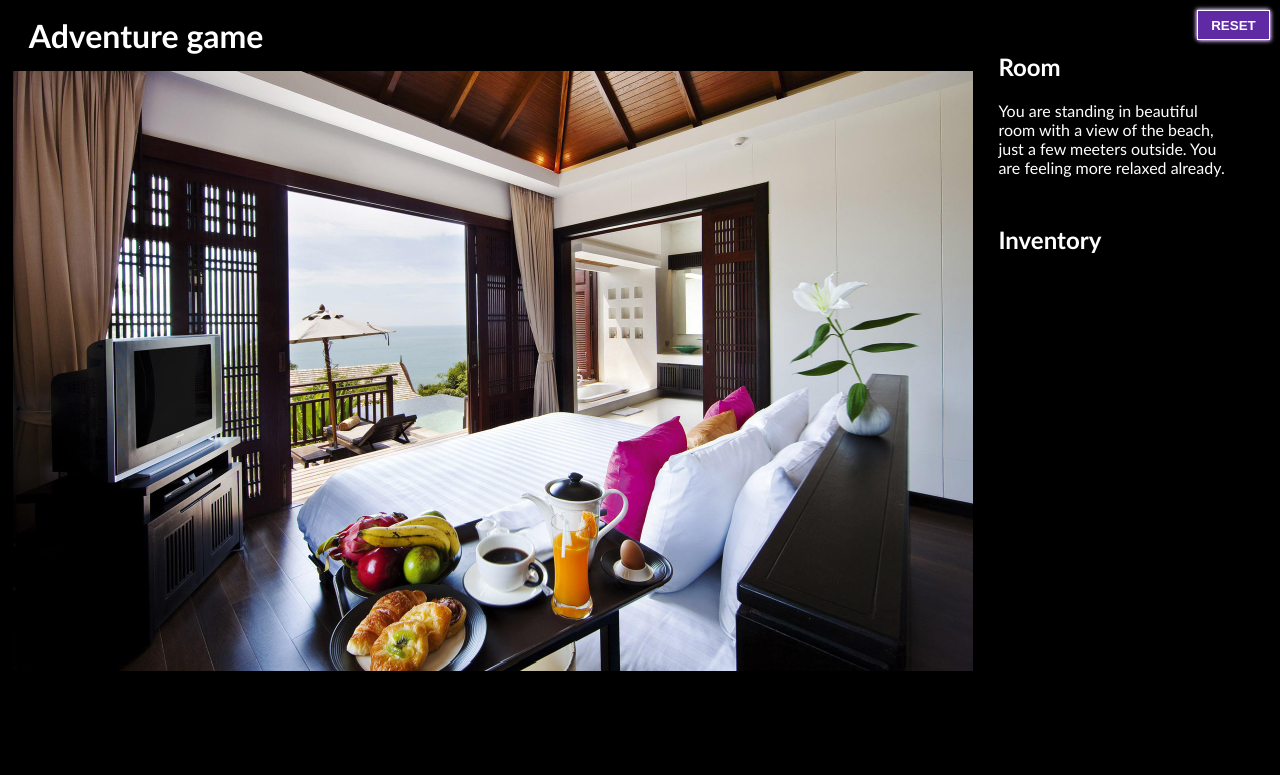
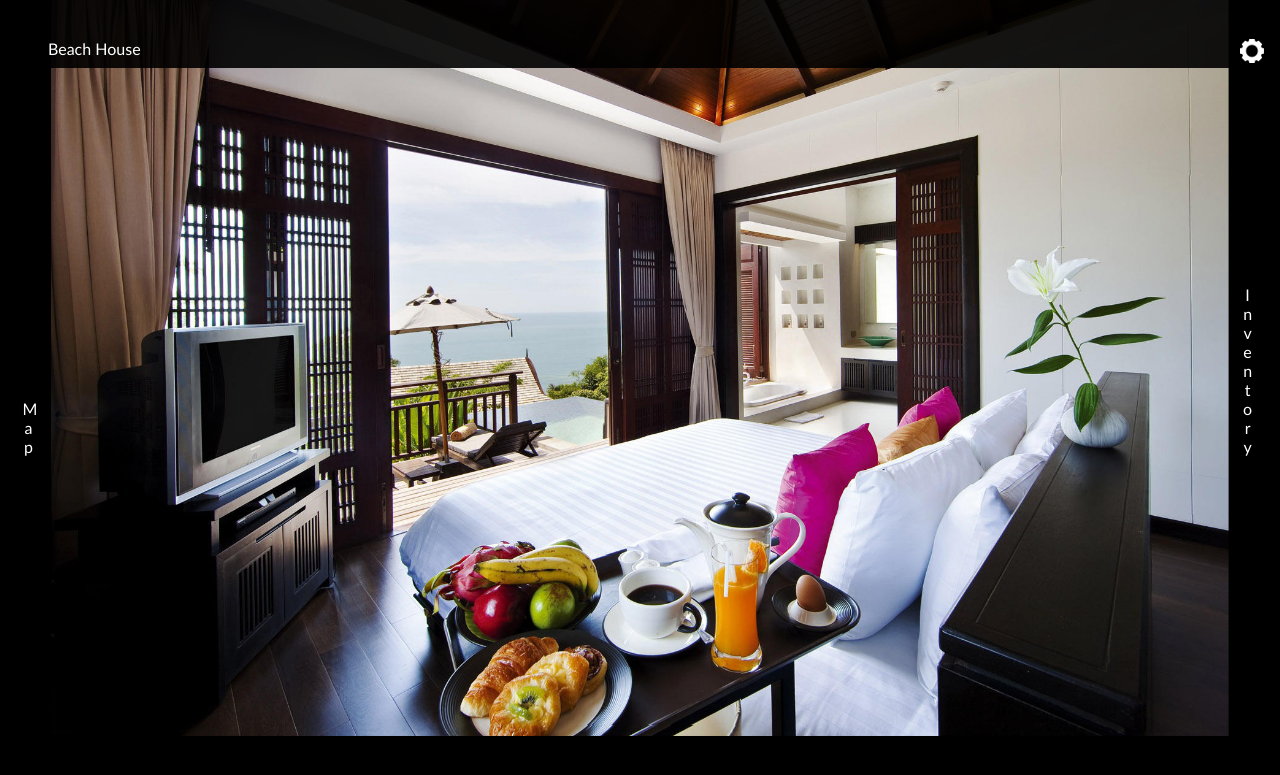
Before and after one commit to tonygustafsson/adventure-game, a PHP site: page / in a window 1280 px wide. Shown: the top 775 px of the page. Run offline with PHP 8.4, Linux system fonts and the light colour scheme; a map, chart or similar area stays blank.

Commit message:
New mobile first design with panels, lots of improvements

```diff
--- a/index.html
+++ b/index.html
@@ -4,15 +4,28 @@
 		<meta http-equiv="Content-Type" content="text/html;charset=utf-8">
 		<meta name="viewport" content="width=device-width, initial-scale=1.0, maximum-scale=1.0">
 		<link rel="stylesheet" type="text/css" media="screen, print" href="style.css">
-		<title>Game</title>
+		<title>Adventure Game</title>
 	</head>
 
 	<body>
-		<button id="reset-game" class="reset-game">Reset</button>
+		<div id="settings-panel" class="settings-panel">
+			<h2>Settings</h2>
+
+			<p>Reset the game with the button below.</p>
+			<p>
+				<button id="action-reset" class="action-button action-button-visible persistant-button">Reset</button>
+			</p>
+		</div>
+
+		<aside id="map-panel" class="map-panel">
+			<h2>Map</h2>
+			<img src="images/map.jpg" class="full-width">
+			<a href="#" id="expand-map-panel" class="expand-map-panel">
+				Map
+			</a>
+		</aside>
 
 		<div id="game" class="game">
-			<h1>Adventure game</h1>
-
 			<svg
 			   xmlns:rdf="http://www.w3.org/1999/02/22-rdf-syntax-ns#"
 			   xmlns:svg="http://www.w3.org/2000/svg"
@@ -25,9 +38,8 @@
 			   width="1920">
 			  		<g id="svg-layer"></g>
 			</svg>
-		</div>
 
-		<aside id="panel">
+			<div id="action-panel" class="action-panel">
 				<div id="description"></div>
 
 				<div id="message"></div>
@@ -37,12 +49,20 @@
 					<button class="action-button" id="action-leave">Leave</button>
 					<button class="action-button" id="action-use">Use</button>
 					<button class="action-button" id="action-smell">Smell</button>
+					<button class="action-button action-button-visible persistant-button" id="action-cancel">Cancel</button>
 				</div>
 
-			<div id="inventory">
+				<a href="#" id="expand-action-panel" class="expand-action-panel">
+					Beach House
+					<a id="expand-settings-panel" class="expand-settings-panel"><img src="images/settings.png" alt="Settings"></a>
+				</a>
+			</div>
+		</div>
+
+		<aside id="inventory-panel" class="inventory-panel">
 			<h2>Inventory</h2>
 			<div id="inventory-items"></div>
-			</div>
+			<a href="#" id="expand-inventory-panel" class="expand-inventory-panel">Inventory</a>
 		</aside>
 
 		<script type="text/javascript" src="items.js"></script>
--- a/items.js
+++ b/items.js
@@ -8,7 +8,7 @@ var items =  {
 		x: 0,
 		y: 0,
 		image: "items/background.jpg",
-		title: "Room",
+		title: "Beach House",
 		description: "You are standing in beautiful room with a view of the beach, just a few meeters outside. You are feeling more relaxed already.",
 		takable: false,
 		element: function () {
--- a/style.css
+++ b/style.css
@@ -16,15 +17,135 @@ h1 {
 	margin: .5em;
 }
 
-#game {
+.game {
 	float: left;
-	width: 75%;
-	padding: 0 1%;
+	width: 92%;
+	margin-left: 4%;
+	padding: 0;
 }
 
 svg {
 	width: 100%;
 	height: 100%;
+}
+
+.action-panel {
+	transition: top .3s cubic-bezier(0.65, 0, 0.75, 0);
+	position: absolute;
+	left: 0;
+	top: -94%;
+	display: block;
+	background: rgba(0,0,0,.9);
+	color: #fff;
+	width: 100%;
+	height: 100%;
+	z-index: 2;
+	padding: 1%;
+	box-sizing: border-box;
+}
+
+.action-panel.visible {
+	top: 0%;
+}
+
+.expand-action-panel {
+	position: absolute;
+	bottom: 10px;
+	left: 3em;
+	color: #fff;
+	text-decoration: none;
+}
+
+.map-panel {
+	transition: left .3s cubic-bezier(0.65, 0, 0.75, 0);
+	position: fixed;
+	top: 0;
+	left: -96%;
+	width: 100%;
+	height: 100%;
+	padding: 10px 15%;
+	box-sizing: border-box;
+	background: rgba(0,0,0,.9);
+}
+
+.map-panel.visible {
+	left: -10%;
+}
+
+.expand-map-panel {
+	position: absolute;
+	right: 1%;
+	top: 0;
+	height: 100%;
+	width: 1em;
+	margin-top: 35vh;
+	color: #fff;
+	text-decoration: none;
+	word-break: break-all;
+	letter-spacing: 4px;
+	text-align: center;
+}
+
+.settings-panel {
+	transition: top .3s cubic-bezier(0.65, 0, 0.75, 0);
+	position: absolute;
+	left: 0;
+	top: -100%;
+	display: block;
+	background: rgba(0,0,0,.9);
+	color: #fff;
+	width: 100%;
+	height: 100%;
+	z-index: 2;
+	padding: 1%;
+	box-sizing: border-box;
+}
+
+.settings-panel.visible {
+	top: 0%;
+}
+
+.expand-settings-panel {
+	display: block;
+	position: absolute;
+	right: 1em;
+	bottom: 2px;
+	cursor: pointer;
+}
+
+.inventory-panel {
+	transition: left .3s cubic-bezier(0.65, 0, 0.75, 0);
+	position: fixed;
+	top: 0;
+	left: 96%;
+	width: 100%;
+	height: 100%;
+	padding: 10px 5%;
+	box-sizing: border-box;
+	background: rgba(0,0,0,.9);
+}
+
+.inventory-panel.visible {
+	left: 10%;
+}
+
+.expand-inventory-panel {
+	position: absolute;
+	left: 1%;
+	top: 0;
+	height: 100%;
+	width: 1em;
+	margin-top: 25vh;
+	color: #fff;
+	text-decoration: none;
+	word-break: break-all;
+	letter-spacing: 4px;
+	text-align: center;
+}
+
+.full-width {
+	min-width: 90%;
+	max-width: 90%;
 }
 
 .item {
@@ -33,38 +154,13 @@ svg {
 	cursor: pointer;
 }
 
-#background {
+.item-background {
 	cursor: auto;
-}
-
-#panel {
-	float: left;
-	width: 18%;
-	padding: 0 1%;
-}
-
-#description {
-	padding-top: 2em;
 }
 
 .invisible {
 	opacity: 0;
 	pointer-events: none;
-}
-
-.reset-game {
-	position: absolute;
-	top: 10px;
-	right: 10px;
-}
-
-#inventory {
-	float: left;
-	padding-top: 2em;
-}
-
-#inventory h2 {
-	margin: 0;
 }
 
 .inventory-item {
```
Also changed, not shown: other parts of style.css (+54 -0 lines), game.js (+172 -37 lines), images/map.jpg (added), images/settings.png (added). Lines whose indentation alone changed are shown as unchanged.
